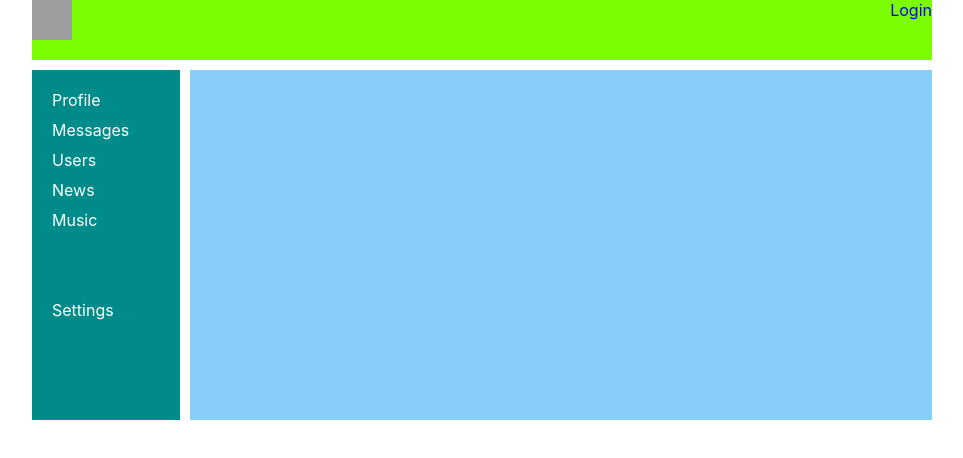
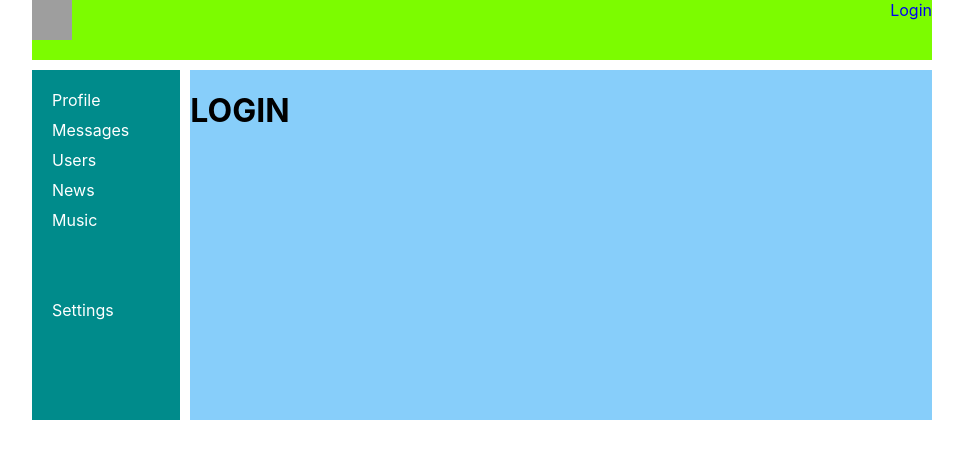
Before and after one commit to damasq/react-lessons, a React (Create React App) app: page /login in a window 1280 px wide. Shown: the top 458 px of the page, without its empty margins (158-1121 px from the left). Built offline with nearby package versions, Linux system fonts and the light colour scheme; no server answers; grey boxes are pictures that could not be loaded.

Commit message:
Redirect, login page

```diff
--- a/src/App.js
+++ b/src/App.js
@@ -8,6 +8,7 @@
 import DialogsContainer from './components/Dialogs/DialogsContainer';
 import UsersContainer from './components/Users/UsersContainer';
 import ProfileContainer from './components/Profile/ProfileContainer';
+import { Login } from './components/Login/Login';
 
 const App = (props) => {
   return (
@@ -22,6 +23,7 @@
           <Route path='/news' render={() => <News />} />
           <Route path='/music' render={() => <Music />} />
           <Route path='/settings' render={() => <Settings />} />
+          <Route path='/login' render={() => <Login />} />
         </div>
       </div>
     </BrowserRouter>
--- a/src/components/Dialogs/Dialogs.jsx
+++ b/src/components/Dialogs/Dialogs.jsx
@@ -1,17 +1,13 @@
-// import { NavLink } from 'react-router-dom';
 import React from 'react';
-import { sendMessageActionCreater, updateNewMessageTextCreater } from '../../redux/messages-reducer';
+import { Redirect } from 'react-router-dom';
 import styles from './Dialogs.module.css';
 import DialogsItem from './DialogsItem/DialogsItem';
 import Message from './Message/Message';
 
 const Dialogs = (props) => {
-  // debugger;
 
   let dialogsElements = props.dialogs.map(d => <DialogsItem name={d.name} id={d.id} photo={d.photo} />)
   let messagesElements = props.messages.map(m => <Message text={m.message} />)
-
-  // let newMessageElement = React.createRef();
 
   let onSendMessage = () => {
     props.sendMessage();
@@ -21,6 +17,8 @@
     let message = e.target.value;
     props.updateNewMessageText(message);
   }
+
+  if (!props.isAuth) return <Redirect to='/login' />
 
   return (
     <div className={styles.dialogs}>
--- a/src/components/Dialogs/DialogsContainer.jsx
+++ b/src/components/Dialogs/DialogsContainer.jsx
@@ -6,7 +6,8 @@
   return {
     messages: state.messagesPage.messages,
     dialogs: state.messagesPage.dialogs,
-    newMessageText: state.messagesPage.newMessageText
+    newMessageText: state.messagesPage.newMessageText,
+    isAuth: state.auth.isAuth
   }
 }
 
--- a/src/components/Header/HeaderContainer.jsx
+++ b/src/components/Header/HeaderContainer.jsx
@@ -1,7 +1,5 @@
-import * as axios from 'axios';
 import React from 'react';
 import { connect } from 'react-redux';
-import { AuthAPI } from '../../api/api';
 import { getAuthUserData } from '../../redux/auth-reducer';
 import Header from './Header'
 
@@ -18,8 +16,8 @@
 }
 
 let mapStateToProps = (state) => ({
-  isAuth: state.auth.isAuth,
-  login: state.auth.login
+  login: state.auth.login,
+  isAuth: state.auth.isAuth
 })
 
 export default connect(mapStateToProps, { getAuthUserData })(HeaderContainer)
--- /dev/null
+++ b/src/components/Login/Login.jsx
@@ -0,0 +1,7 @@
+export const Login = () => {
+  return (
+    <div>
+      <h1>LOGIN</h1>
+    </div>
+  )
+}
--- a/src/components/Profile/ProfileContainer.jsx
+++ b/src/components/Profile/ProfileContainer.jsx
@@ -1,6 +1,6 @@
 import React from 'react';
 import { connect } from 'react-redux';
-import { withRouter } from 'react-router-dom';
+import { Redirect, withRouter } from 'react-router-dom';
 import { getUserProfile } from '../../redux/profile-reducer';
 import Profile from './Profile';
 
@@ -12,6 +12,8 @@
   }
 
   render() {
+    if (!this.props.isAuth) return <Redirect to='/login' />
+
     return (
       <Profile {...this.props} />
     );
@@ -19,7 +21,8 @@
 }
 
 let mapStateToProps = (state) => ({
-  profile: state.profilePage.profile
+  profile: state.profilePage.profile,
+  isAuth: state.auth.isAuth
 })
 
 export default connect(mapStateToProps, { getUserProfile })(withRouter(ProfileContainer));
--- a/src/components/Profile/ProfileInfo/ProfileInfo.jsx
+++ b/src/components/Profile/ProfileInfo/ProfileInfo.jsx
@@ -2,7 +2,6 @@
 import styles from './ProfileInfo.module.css';
 
 const ProfileInfo = (props) => {
-  console.log(props)
   if (!props.profile) {
     return <Preloader />
   }
--- a/src/redux/users-reducer.js
+++ b/src/redux/users-reducer.js
@@ -87,7 +87,6 @@
     dispatch(toggleIsFetching(true));
 
     UsersAPI.getUsers(currentPage, pageSize).then(data => {
-      // debugger;
       dispatch(toggleIsFetching(false));
       dispatch(setUsers(data.items));
       dispatch(setTotalUsersCount(data.totalCount));
```
